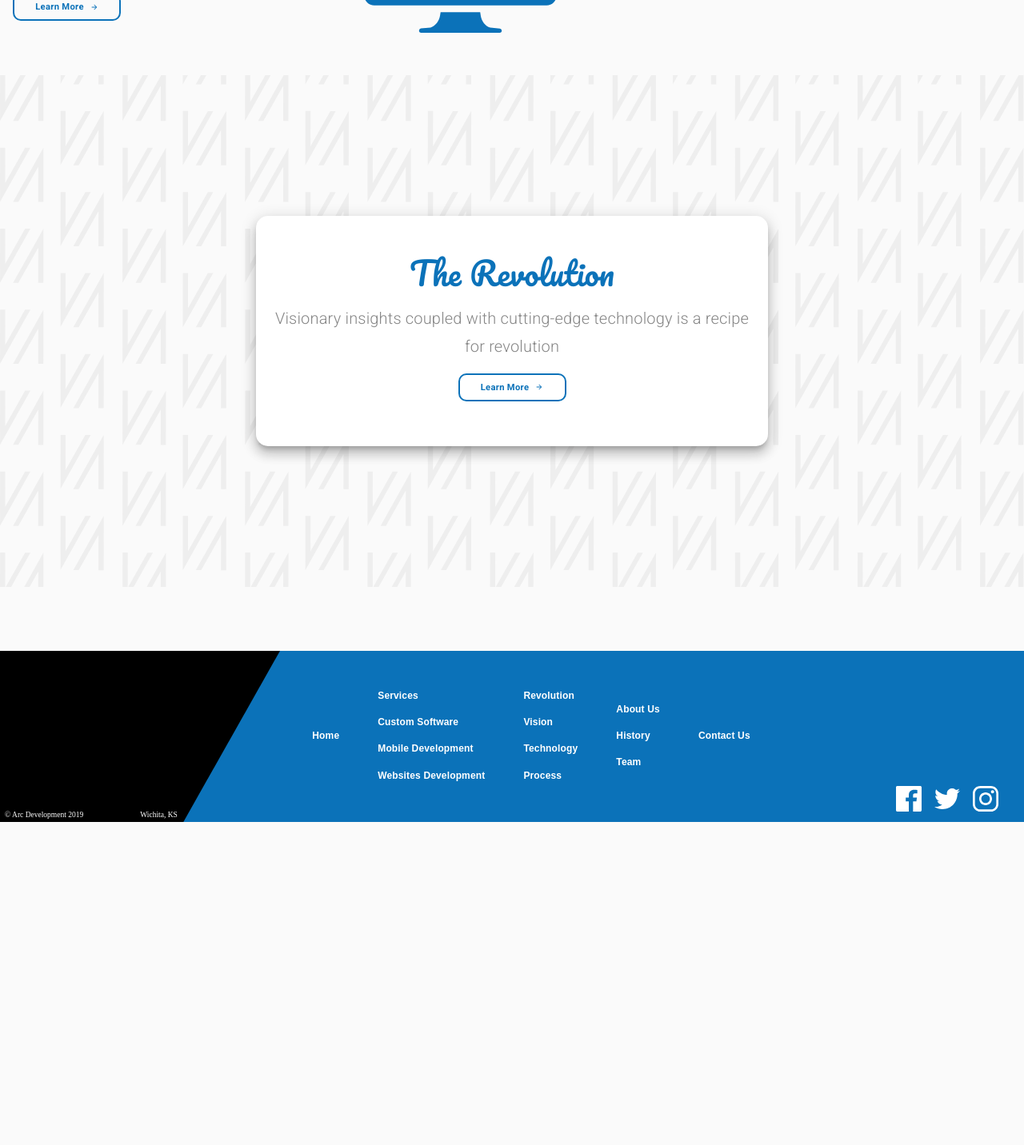
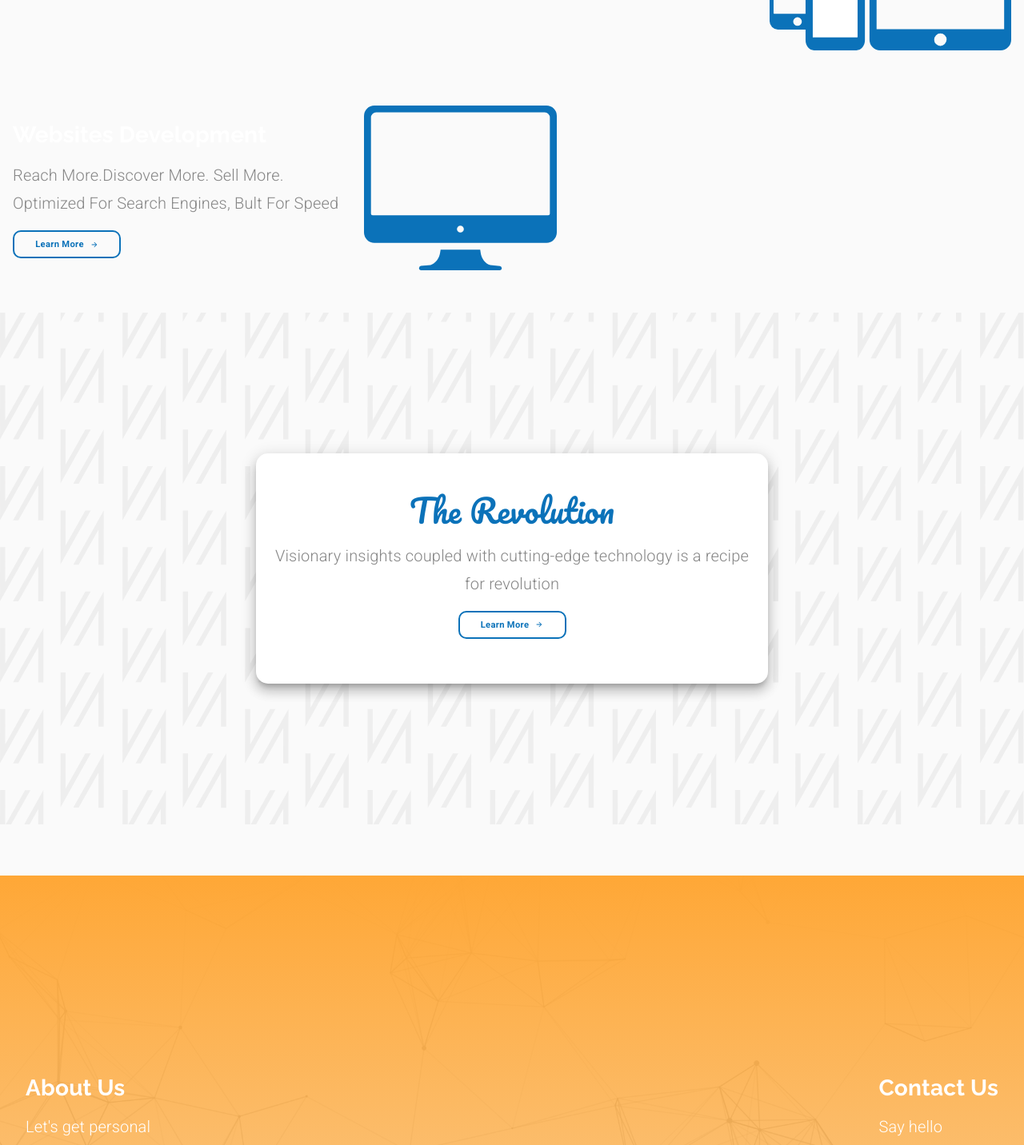
Before and after one commit to calvin-puram/Arc-Development, a React (Create React App) app: page / in a window 1280 px wide. Shown: the part 1330-2762 px from the top of the page at 80% size. Before the commit the page ends 2358 px from the top, so only its background shows below. Built offline with nearby package versions, Linux system fonts and the light colour scheme.

Commit message:
completed the info section

```diff
--- a/src/components/LandingPage.tsx
+++ b/src/components/LandingPage.tsx
@@ -4,26 +4,31 @@
 import Button from "@material-ui/core/Button";
 import { makeStyles } from "@material-ui/core/styles";
 import Typography from "@material-ui/core/Typography";
-import Card from '@material-ui/core/Card';
-import CardContent from '@material-ui/core/CardContent';
+import Card from "@material-ui/core/Card";
+import CardContent from "@material-ui/core/CardContent";
 
 import animationData from "../animations/landinganimation/data";
 import ButtonArrow from "./ui/ButtonArrow";
 import customsoftwareIcon from "../assets/Custom Software Icon.svg";
 import mobileappsIcon from "../assets/mobileIcon.svg";
 import websitesIcon from "../assets/websiteIcon.svg";
-import revolutionBackground from '../assets/repeatingBackground.svg'
+import revolutionBackground from "../assets/repeatingBackground.svg";
+import infoBackground from "../assets/infoBackground.svg";
 
 const useStyles = makeStyles((theme: any) => ({
   hero: {
-    minHeight: "auto",
+    minHeight: "100vh",
     paddingLeft: "1rem",
     margin: "0px",
     backgroundColor: theme.palette.common.blue,
     paddingTop: "2em",
+    [theme.breakpoints.down("md")]: {
+      minHeight: 'auto'
+    },
     [theme.breakpoints.down("sm")]: {
       paddingLeft: "0px",
       paddingTop: "3rem",
+
     },
   },
   animation: {
@@ -72,7 +77,14 @@
   },
   heroContent: {
     minWidth: "23.2em",
-    paddingBottom: '1rem',
+    paddingBottom: "1rem",
+    paddingTop: "6rem",
+    [theme.breakpoints.down("md")]: {
+      paddingTop: "3rem",
+    },
+    [theme.breakpoints.down("sm")]: {
+      paddingTop: "1rem",
+    },
   },
   customSoftwareWrapper: {
     margin: "1rem",
@@ -113,41 +125,77 @@
     },
   },
   mobileWrapper: {
-      marginTop: '2rem'
+    marginTop: "2rem",
   },
   cardWrapper: {
-    height: '80vh',
-    display: 'flex',
-    justifyContent: 'center',
-    alignItems: 'center',
+    height: "80vh",
+    display: "flex",
+    justifyContent: "center",
+    alignItems: "center",
     backgroundImage: `url(${revolutionBackground})`,
-    backgroundRepeat: 'no-repeat',
-    backgroundSize: 'cover',
-    backgroundPosition: 'center',
-    marginTop: '2rem',
-    marginBottom: '2rem'
+    backgroundRepeat: "no-repeat",
+    backgroundSize: "cover",
+    backgroundPosition: "center",
+    marginTop: "2rem",
+    marginBottom: "2rem",
   },
   card: {
-    margin: 'auto',
-    width: '50%',
+    margin: "auto",
+    width: "50%",
     boxShadow: theme.shadows[10],
     borderRadius: 15,
-    [theme.breakpoints.down('md')]: {
-      width: '80%'
+    [theme.breakpoints.down("md")]: {
+      width: "80%",
     },
-    [theme.breakpoints.down('sm')]: {
-      width: '90%'
-    }
+    [theme.breakpoints.down("sm")]: {
+      width: "90%",
+    },
   },
   cardContent: {
-    height: 'auto',
-    textAlign: 'center',
-    paddingTop: '2rem',
-    paddingBottom: '2rem',
+    height: "auto",
+    textAlign: "center",
+    paddingTop: "2rem",
+    paddingBottom: "2rem",
   },
   cardText: {
-    marginTop: '1rem',
-    textAlign: 'center'
+    marginTop: "1rem",
+    textAlign: "center",
+    [theme.breakpoints.down("sm")]: {
+      marginTop: "0.5rem",
+    },
+  },
+  infoWrapper: {
+    height: "80vh",
+    marginBottom: "2rem",
+    marginTop: "2rem",
+    backgroundImage: `url(${infoBackground})`,
+    backgroundRepeat: "no-repeat",
+    backgroundSize: "cover",
+    backgroundPosition: "center",
+    display: "flex",
+    justifyContent: "center",
+    [theme.breakpoints.down("sm")]: {
+      height: "auto",
+    },
+  },
+  infoContent: {
+    padding: "2rem",
+    [theme.breakpoints.down("sm")]: {
+      paddingLeft: "1rem",
+      paddingRight: "1rem",
+      alignItems: "center",
+      flexDirection: "column",
+      textAlign: "center",
+    },
+  },
+  contactSection: {
+    [theme.breakpoints.down("sm")]: {
+      marginTop: "2rem",
+    },
+  },
+  infoText: {
+    paddingTop: '1rem',
+    paddingBottom: '1rem',
   }
 }));
 const LandingPage = () => {
@@ -209,7 +257,7 @@
           alignItems="center"
           className={classes.customSoftwareWrapper}
         >
-          <Grid item className={classes.customSoftwareContent} >
+          <Grid item className={classes.customSoftwareContent}>
             <Typography variant="h4">Custom Software Development</Typography>
             <Typography
               variant="subtitle1"
@@ -235,20 +283,20 @@
             </Button>
           </Grid>
 
-          <Grid item className={classes.customSoftwareIcon} >
+          <Grid item className={classes.customSoftwareIcon}>
             <img src={customsoftwareIcon} alt="custom software icon" />
           </Grid>
         </Grid>
       </Grid>
 
       <Grid item className={classes.mobileWrapper}>
-        <Grid container
+        <Grid
+          container
           direction="row"
           justify="flex-end"
-
-          className={classes.customSoftwareWrapper}>
-
-          <Grid item className={classes.customSoftwareContent} >
+          className={classes.customSoftwareWrapper}
+        >
+          <Grid item className={classes.customSoftwareContent}>
             <Typography variant="h4">Mobile App Development</Typography>
             <Typography
               variant="subtitle1"
@@ -273,7 +321,7 @@
             </Button>
           </Grid>
 
-          <Grid item className={classes.customSoftwareIcon} >
+          <Grid item className={classes.customSoftwareIcon}>
             <img src={mobileappsIcon} alt="moble app icon" />
           </Grid>
         </Grid>
@@ -287,7 +335,7 @@
           alignItems="center"
           className={classes.customSoftwareWrapper}
         >
-          <Grid item className={classes.customSoftwareContent} >
+          <Grid item className={classes.customSoftwareContent}>
             <Typography variant="h4">Websites Development</Typography>
             <Typography
               variant="subtitle1"
@@ -312,7 +360,7 @@
             </Button>
           </Grid>
 
-          <Grid item className={classes.customSoftwareIcon} >
+          <Grid item className={classes.customSoftwareIcon}>
             <img src={websitesIcon} alt="website icon" />
           </Grid>
         </Grid>
@@ -320,13 +368,22 @@
       {/* ****Revolution Section**** */}
       <Grid item className={classes.cardWrapper}>
         <Card className={classes.card}>
-          <CardContent >
-            <Grid container direction="column" justify="center" alignItems="center" className={classes.cardContent}>
+          <CardContent>
+            <Grid
+              container
+              direction="column"
+              justify="center"
+              alignItems="center"
+              className={classes.cardContent}
+            >
               <Grid item>
                 <Typography variant="h3">The Revolution</Typography>
               </Grid>
               <Grid item>
-                <Typography variant="subtitle1"  className={classes.cardText}>Visionary insights coupled with cutting-edge technology is a recipe for revolution</Typography>
+                <Typography variant="subtitle1" className={classes.cardText}>
+                  Visionary insights coupled with cutting-edge technology is a
+                  recipe for revolution
+                </Typography>
                 <Button
                   variant="outlined"
                   className={classes.learnMoreCustomSoftware}
@@ -344,6 +401,48 @@
           </CardContent>
         </Card>
       </Grid>
+      {/* ****Information Section**** */}
+      <Grid item className={classes.infoWrapper}>
+        <Grid
+          container
+          direction="row"
+          justify="space-between"
+          alignItems="center"
+          className={classes.infoContent}
+        >
+          <Grid item>
+            <Typography variant="h4">About Us</Typography>
+            <Typography variant="subtitle2" className={classes.infoText}>
+              Let's get personal
+            </Typography>
+            <Button variant="outlined" className={classes.learnMoreHero}>
+                  Learn More{" "}
+                  <ButtonArrow
+                    height="15"
+                    width="15"
+                    fill="#fff"
+                    classItem={classes.buttonArrow}
+                  />
+                </Button>
+          </Grid>
+
+          <Grid item className={classes.contactSection}>
+            <Typography variant="h4">Contact Us</Typography>
+            <Typography variant="subtitle2" className={classes.infoText}>
+              Say hello
+            </Typography>
+            <Button variant="outlined" className={classes.learnMoreHero}>
+                  Learn More{" "}
+                  <ButtonArrow
+                    height="15"
+                    width="15"
+                    fill="#fff"
+                    classItem={classes.buttonArrow}
+                  />
+                </Button>
+          </Grid>
+        </Grid>
+      </Grid>
     </Grid>
   );
 };
--- a/src/components/ui/Theme.js
+++ b/src/components/ui/Theme.js
@@ -47,7 +47,7 @@
     h4: {
       fontFamily: "Raleway",
       fontSize: "1.75rem",
-      color: arcBlue,
+      color: 'white',
       fontWeight: 700
     },
     h6: {
```
Also changed, not shown: 1 other file (tests, documents, lock files or other folders). Lines whose indentation alone changed are shown as unchanged.
